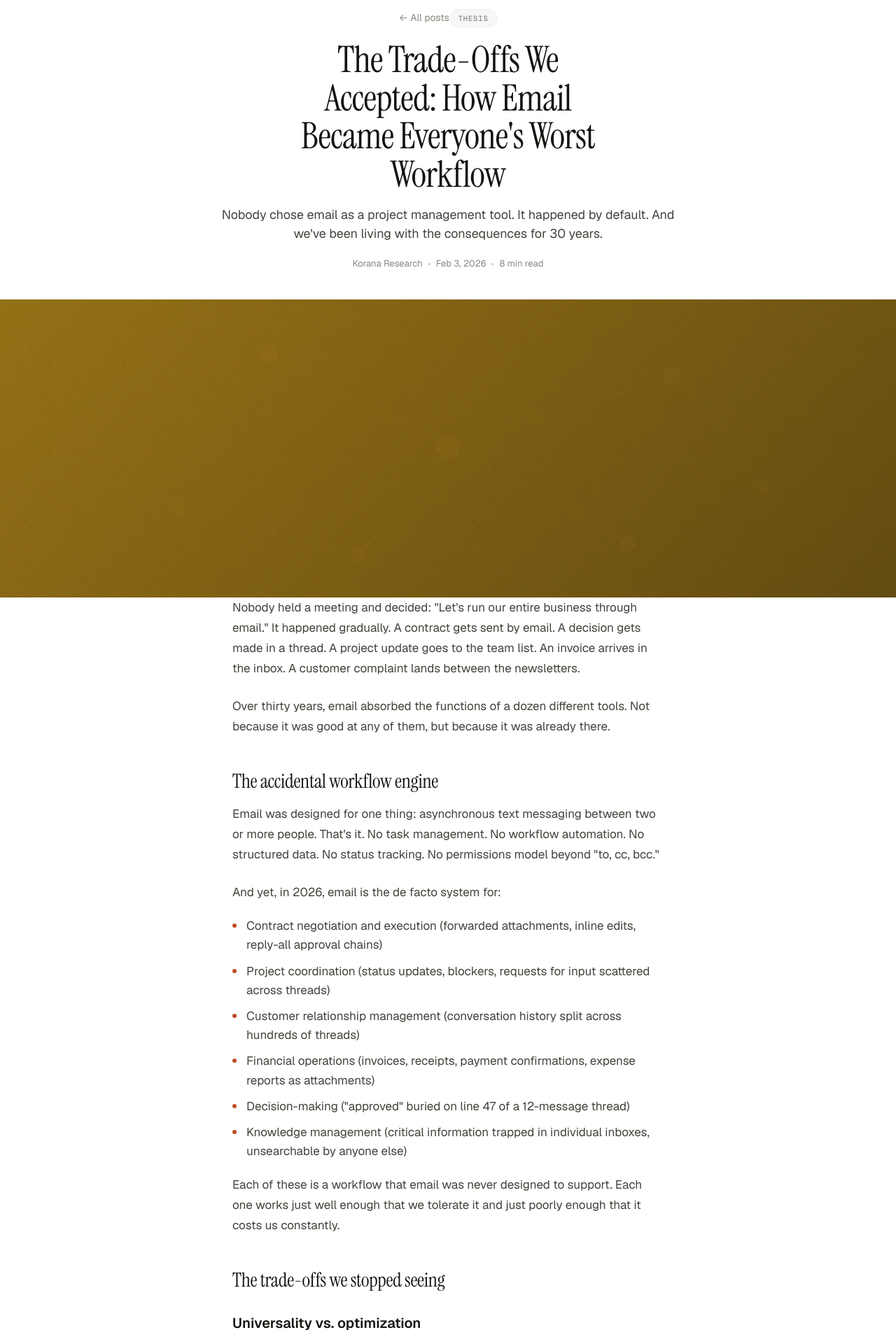
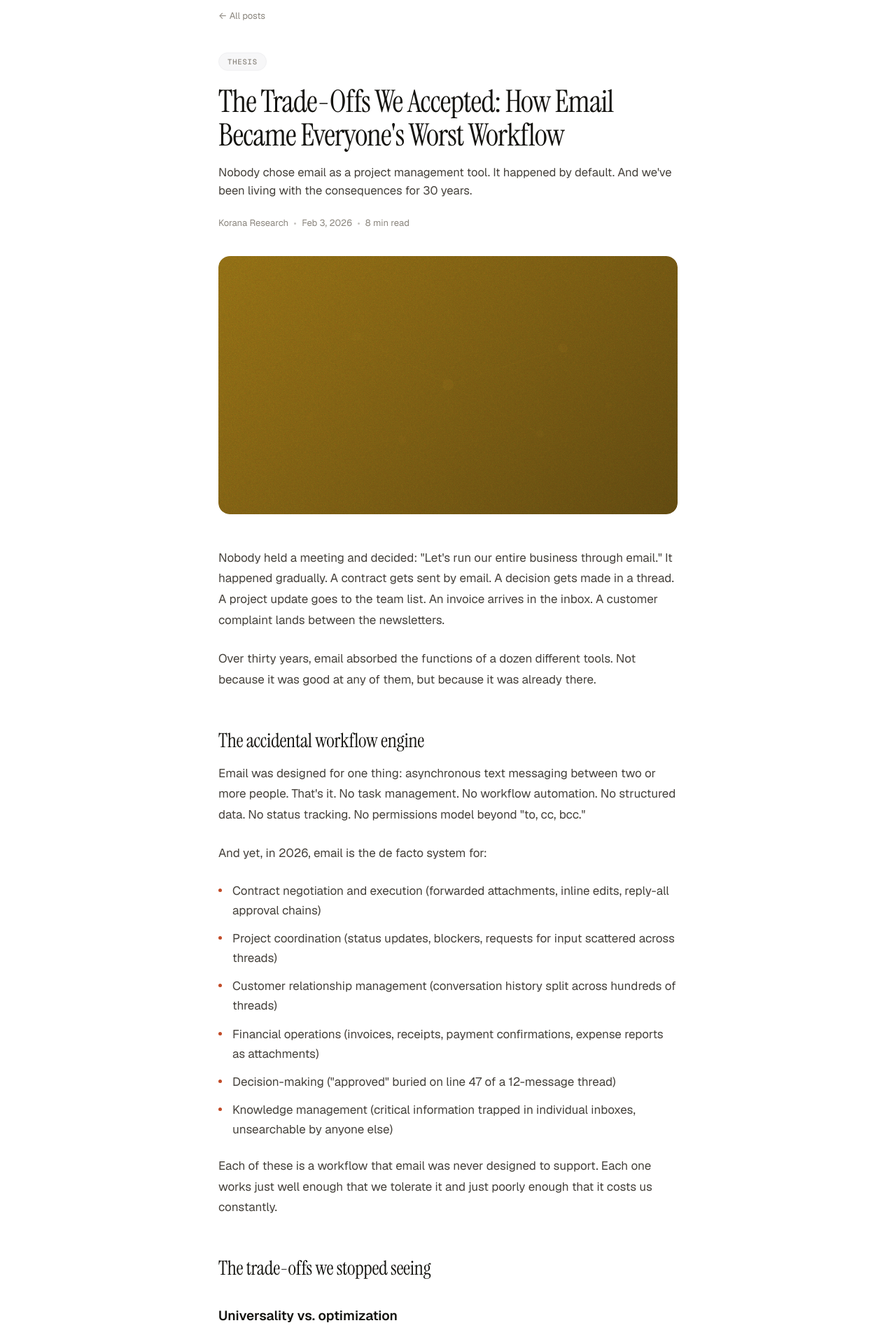
Before and after one commit to iamkessdaniel/korana-web, a Next.js app: page /research/the-trade-offs-we-accepted-in-email in a window 1280 px wide. Shown: the part 100-2011 px from the top of the page at 70% size. Built offline with nearby package versions, Linux system fonts and the light colour scheme.

Commit message:
Redesign article layout: boxed cover, left-aligned header, clean spacing

```diff
--- a/src/app/research/[slug]/page.tsx
+++ b/src/app/research/[slug]/page.tsx
@@ -146,11 +146,12 @@ export default async function ArticlePage({ params }: Props) {
       <ArticleSchema post={post} />
       <Nav />
       <main>
-        <div className="container">
-          <div className={s.articleHeader}>
+        <div className={s.articleWrap}>
           <Link href="/research" className={s.back}>
             &larr; All posts
           </Link>
+
+          <div className={s.articleHeader}>
             <div className={s.articlePill}>{post.category}</div>
             <h1 className={`display ${s.articleTitle}`}>{post.title}</h1>
             <p className={s.articleSubtitle}>{post.subtitle}</p>
@@ -162,14 +163,15 @@ export default async function ArticlePage({ params }: Props) {
               <span>{post.readTime}</span>
             </div>
           </div>
-        </div>
 
+          <div className={s.articleCover}>
             <ResearchCover
               gradient={post.coverGradient}
               accent={post.coverAccent}
               variant={post.coverVariant}
-          mode="banner"
             />
+          </div>
+        </div>
 
         <article className={s.prose}>
           {post.body.map((block, i) => (
--- a/src/app/research/research.module.css
+++ b/src/app/research/research.module.css
@@ -51,9 +51,24 @@
 }
 
 /* ── Article page ── */
+.articleWrap {
+  max-width: 720px;
+  margin: 0 auto;
+  padding: 0 var(--gutter);
+}
+.back {
+  display: inline-flex;
+  align-items: center;
+  gap: 6px;
+  font-size: 13px;
+  color: var(--ink-3);
+  transition: color 140ms;
+  margin-top: 48px;
+}
+.back:hover { color: var(--ink); }
+
 .articleHeader {
-  text-align: center;
-  padding: 48px 0 40px;
+  padding: 40px 0 0;
 }
 .articlePill {
   font-family: var(--font-mono);
@@ -70,27 +85,22 @@
   margin-bottom: 20px;
 }
 .articleTitle {
-  font-size: clamp(32px, 5vw, 52px);
+  font-size: clamp(32px, 4.5vw, 44px);
   margin: 0 0 16px;
-  line-height: 1.05;
-  letter-spacing: -0.015em;
-  max-width: 18ch;
-  margin-left: auto;
-  margin-right: auto;
+  line-height: 1.1;
+  letter-spacing: -0.02em;
 }
 .articleSubtitle {
-  font-size: clamp(17px, 1.4vw, 20px);
+  font-size: clamp(16px, 1.3vw, 18px);
   color: var(--ink-2);
-  max-width: 56ch;
-  margin: 0 auto 20px;
-  line-height: 1.5;
+  margin: 0 0 24px;
+  line-height: 1.55;
 }
 .articleMeta {
   font-size: 13px;
   color: var(--ink-3);
   display: flex;
   align-items: center;
-  justify-content: center;
   gap: 8px;
 }
 .metaDot {
@@ -101,13 +111,20 @@
   opacity: 0.5;
 }
 
+/* Boxed cover — contained within article width */
+.articleCover {
+  margin: 36px 0 48px;
+  border-radius: var(--r-lg);
+  overflow: hidden;
+}
+
 /* Prose body */
 .prose {
-  max-width: 680px;
+  max-width: 720px;
   margin: 0 auto;
   padding: 0 var(--gutter) 80px;
   font-size: 17px;
-  line-height: 1.7;
+  line-height: 1.75;
   color: var(--ink-2);
 }
 .prose h2 {
@@ -115,15 +132,15 @@
   font-weight: 400;
   font-size: 28px;
   color: var(--ink);
-  margin: 48px 0 16px;
+  margin: 56px 0 16px;
   line-height: 1.15;
   letter-spacing: -0.01em;
 }
 .prose h3 {
-  font-size: 20px;
+  font-size: 19px;
   font-weight: 600;
   color: var(--ink);
-  margin: 32px 0 12px;
+  margin: 40px 0 12px;
   line-height: 1.3;
 }
 .prose p {
@@ -134,53 +151,55 @@
 }
 .prose blockquote {
   border-left: 3px solid var(--accent);
-  padding-left: 20px;
-  margin: 28px 0;
+  padding: 2px 0 2px 24px;
+  margin: 32px 0;
   font-style: italic;
   color: var(--ink-3);
-  line-height: 1.6;
+  line-height: 1.65;
+  font-size: 17.5px;
 }
 .prose blockquote cite {
   display: block;
-  margin-top: 8px;
+  margin-top: 10px;
   font-style: normal;
   font-size: 13px;
   color: var(--ink-3);
-  opacity: 0.7;
+  opacity: 0.6;
 }
 .prose ul {
-  margin: 20px 0;
+  margin: 24px 0;
   padding: 0;
   list-style: none;
 }
 .prose ul li {
   position: relative;
   padding-left: 20px;
-  margin-bottom: 10px;
-  line-height: 1.6;
+  margin-bottom: 12px;
+  line-height: 1.65;
 }
 .prose ul li::before {
   content: "";
   position: absolute;
   left: 0;
-  top: 10px;
-  width: 6px;
-  height: 6px;
+  top: 11px;
+  width: 5px;
+  height: 5px;
   border-radius: 50%;
   background: var(--accent);
 }
 
-/* Back link */
-.back {
-  display: inline-flex;
-  align-items: center;
-  gap: 6px;
-  font-size: 14px;
-  color: var(--ink-3);
-  transition: color 140ms;
-  margin-bottom: 12px;
+/* Divider before related */
+.articleEnd {
+  max-width: 720px;
+  margin: 0 auto;
+  padding: 0 var(--gutter);
 }
-.back:hover { color: var(--ink); }
+.articleDivider {
+  width: 40px;
+  height: 1px;
+  background: var(--line);
+  margin: 0 0 48px;
+}
 
 /* Related posts */
 .related {
@@ -188,7 +207,7 @@
   padding: 80px 0 120px;
 }
 .relatedH {
-  font-size: 14px;
+  font-size: 13px;
   font-family: var(--font-mono);
   letter-spacing: 0.08em;
   text-transform: uppercase;
@@ -205,9 +224,12 @@
 }
 
 @media (max-width: 900px) {
-  .articleTitle { max-width: none; }
-  .prose { font-size: 16px; }
-  .prose h2 { font-size: 24px; margin-top: 36px; }
+  .back { margin-top: 32px; }
+  .articleHeader { padding: 28px 0 0; }
+  .articleCover { margin: 28px 0 36px; }
+  .prose { font-size: 16px; padding-bottom: 60px; }
+  .prose h2 { font-size: 24px; margin-top: 40px; }
+  .prose h3 { font-size: 18px; margin-top: 32px; }
   .related { padding: 60px 0 80px; }
   .relatedGrid { grid-template-columns: 1fr; }
 }
```
Lines whose indentation alone changed are shown as unchanged.
